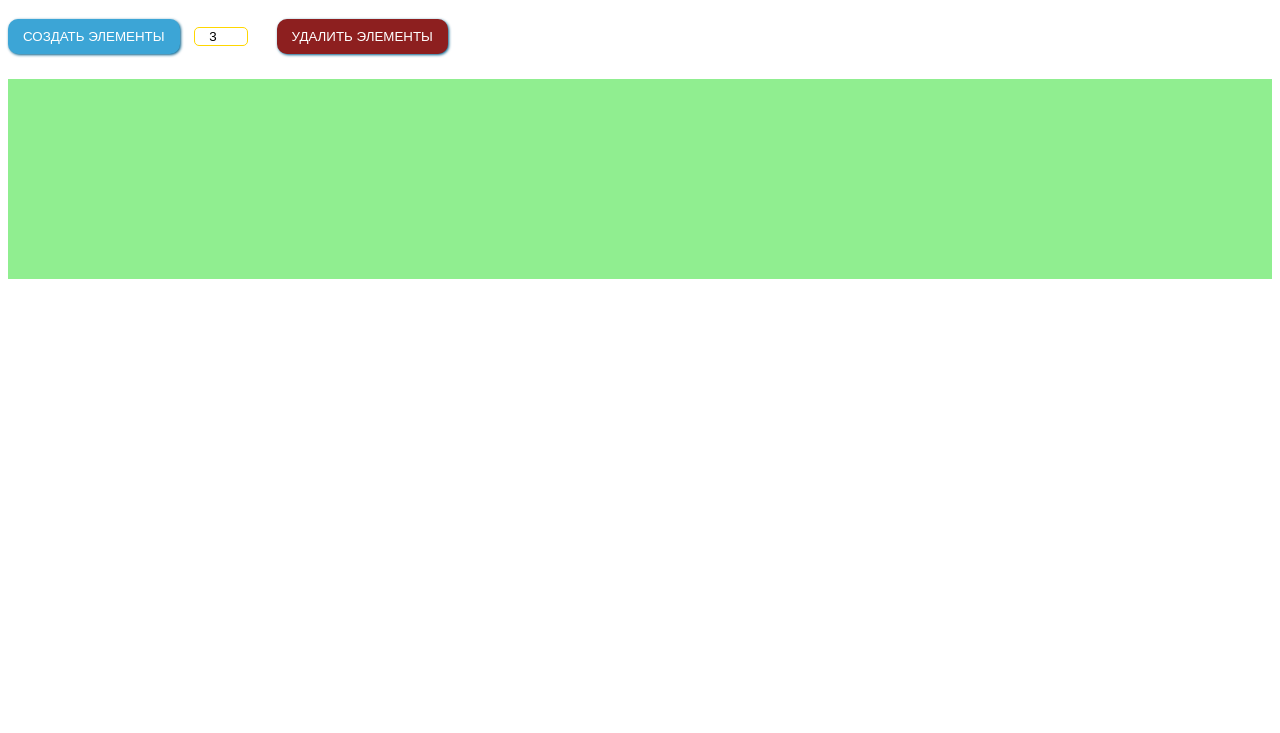
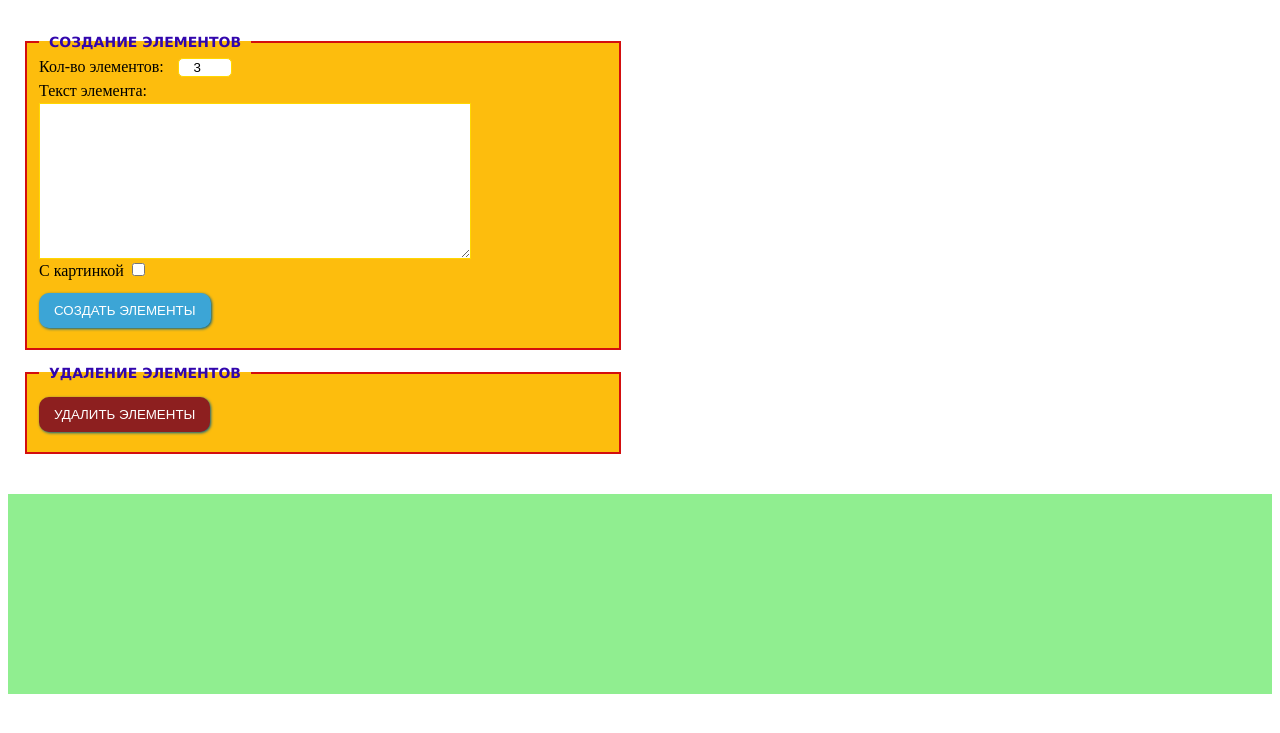
Before and after one commit to CpObvious/CpObvious.github.io, a plain HTML site: page index.html in a window 1280 px wide. Shown: the part 61-794 px from the top of the page. Drawn offline with Linux system fonts and the light colour scheme.

Commit message:
макет и стиль
Добавление макета ввода текста и корректировка стиля макета

```diff
--- a/CSS/style.css
+++ b/CSS/style.css
@@ -46,3 +46,50 @@
     font-size: 20px;
     border: 2px dashed gold;
 }
+.row-form{
+    line-height: 150%;
+}
+.form{
+    min-width: 400px;
+    max-width: 600px;
+    padding: 15px;
+
+}
+.group-form{
+    border: 2px solid rgb(211, 14, 14);
+    background-color: rgb(253, 189, 13);
+}
+.group-form__create {
+    margin-bottom: 15px;
+}
+.group-title{
+    text-transform: uppercase;
+    font-family: "Verdana", sans-serif;
+    font-size: 14px;
+    font-weight: bold;
+    padding: 0 10px;
+    color: rgb(50, 6, 173)
+}
+.form-label{
+    text-transform: uppercase;
+    font-family: "Tahoma", sans-serif;
+    font-size: 12px;
+    font-weight: bold;
+    color: rgb(18, 194, 106)
+}
+.form .text-container {
+    display: block;
+    width: 75%;
+    min-height: 150px;
+    border: 1px solid gold;
+}
+
+.form .btn-create {
+    background-color: rgb(60, 165, 214);
+    margin: 10px 0;
+}
+
+.form .btn-remove {
+    margin: 10px 0;
+    background-color: rgb(141, 31, 31);
+}
--- a/index.html
+++ b/index.html
@@ -11,10 +11,33 @@
 
     <h1>Знакомство с методами DOM</h1>
 
-    <button class="btn btn-create">Создать элементы</button>
-    <input class="number-elements" type="number" min="0" max="10" value="3">
+    <form action="#" class="form">
+        <fieldset class="group-form group-form__create">
+            <legend class="group-title">Создание элементов</legend>
 
-    <button class="btn btn-remove">Удалить элементы</button>
+            <div class="row-form">
+                <label for="number-elements">Кол-во элементов: </label>
+                <input class="number-elements" id="number-elements" type="number" min="0" max="10" value="3">
+            </div>
+
+            <div class="row-form">
+                <label for="text">Текст элемента:</label>
+                <textarea class="text-container" id="text"></textarea>
+            </div>
+
+            <div class="row-form">
+                <label for="chk-image">С картинкой</label>
+                <input class="chk-image" id="chk-image" type="checkbox">
+            </div>
+
+            <button class="btn btn-create">Создать элементы</button>
+        </fieldset>
+
+        <fieldset class="group-form group-form__remove">
+            <legend class="group-title">Удаление элементов</legend>
+            <button class="btn btn-remove">Удалить элементы</button>
+        </fieldset>
+</form>
 
     <div class="new-elements"></div>
 
--- a/js/script.js
+++ b/js/script.js
@@ -17,8 +17,9 @@ btnCreate.onclick = function() {
         newElements.append(elem);
     }
 }
-btnremove.onclick = function() {
-  for(let elem of newElements.childNodes) {
-    newElements.removeChild(elem);
+btnRemove.onclick = function() {
+  let children = newElements.childNodes;
+  for (let i=children.length - 1; i > -1; i--) {
+    newElements.removeChild(children[i]);
   }
 }
```
